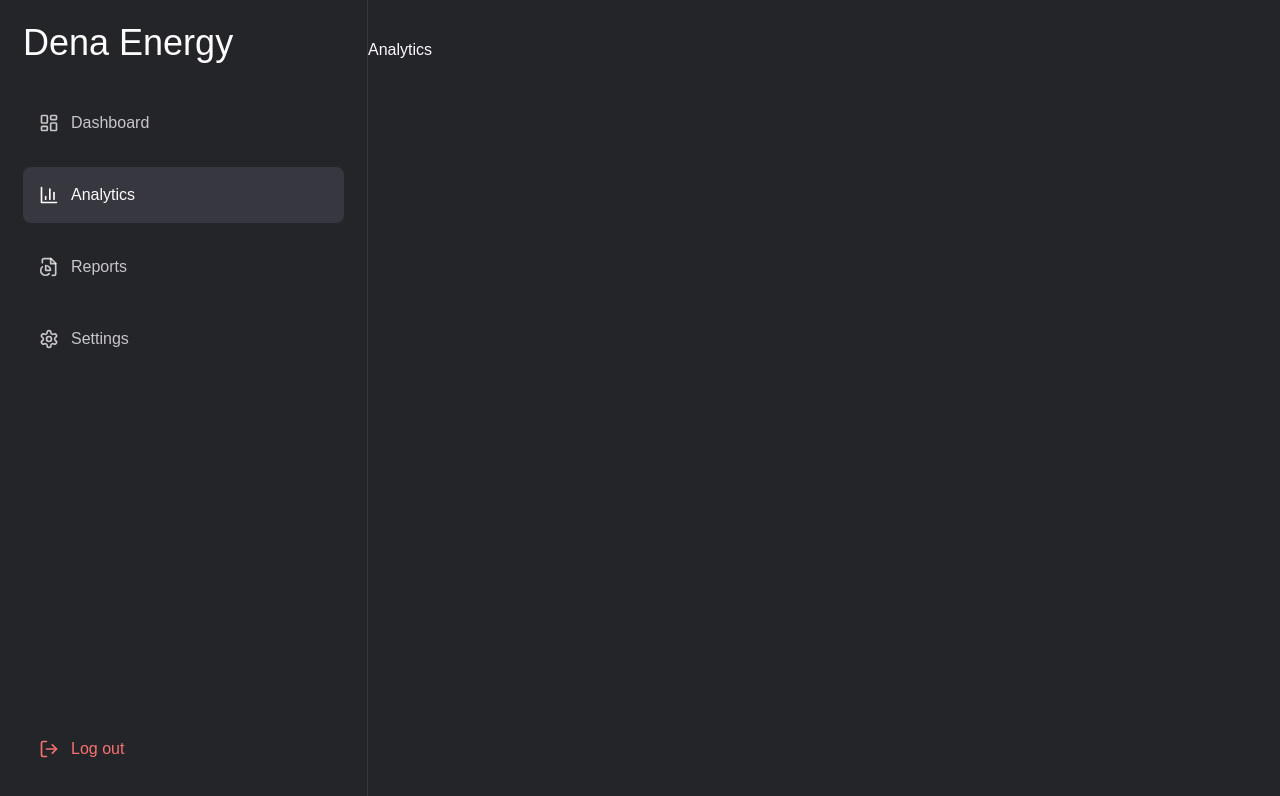
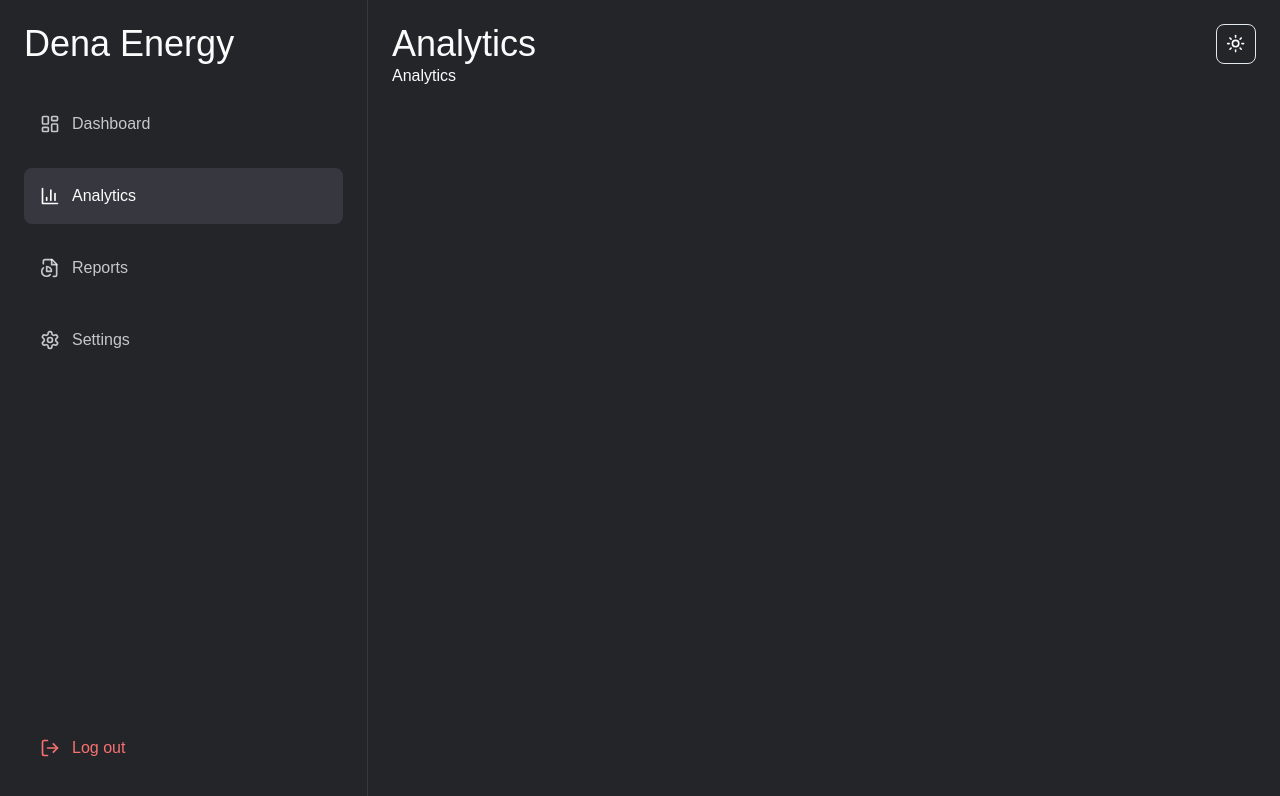
Before and after one commit to TrustfulDev/dena-energy-dashboard, a Next.js app: page /analytics in a window 1280 px wide. Shown: the top 796 px of the page. Built offline with nearby package versions, Linux system fonts and the light colour scheme; a web font is replaced by a local one.

Commit message:
Pages & Header
Initialized pages and adjusted the RootLayout to better fit a sidebar and content. Improved folder structure.

```diff
--- a/app/analytics/page.tsx
+++ b/app/analytics/page.tsx
@@ -1,6 +1,6 @@
 export default function Analytics() {
     return (
-        <div className="bg-[#242529] inline">
+        <div className="bg-[#242529]">
             Analytics
         </div>
     )
--- a/app/layout.tsx
+++ b/app/layout.tsx
@@ -3,8 +3,9 @@ import type { Metadata } from 'next'
 import { Inclusive_Sans } from 'next/font/google'
 
 import { ThemeProvider } from "@/components/theme-provider"
-import { MobileNav } from "@/components/mobile-nav"
-import { Sidebar } from "@/components/sidebar"
+import { MobileNav } from "@/components/navigation/mobile-nav"
+import { Sidebar } from "@/components/navigation/sidebar"
+import { DesktopHeader } from "@/components/navigation/desktop-header"
 
 const font = Inclusive_Sans({ weight: "400", style: "normal", subsets: ['latin'], display: "swap" })
 
@@ -20,7 +21,7 @@ export default function RootLayout({
 }) {
   return (
     <html lang="en">
-      <body className={font.className}>
+      <body className={`${font.className} block md:flex`}>
         <ThemeProvider
           attribute="class"
           defaultTheme="system"
@@ -28,8 +29,12 @@ export default function RootLayout({
           disableTransitionOnChange
         >
           <MobileNav />
+
           <Sidebar />
-          {children}
+          <section className="md:p-6 flex-1">
+            <DesktopHeader />
+            {children}
+          </section>
         </ThemeProvider>
       </body>
     </html>
--- a/app/page.tsx
+++ b/app/page.tsx
@@ -2,7 +2,7 @@ import Image from 'next/image'
 
 export default function Home() {
   return (
-    <div className="bg-[#242529] inline">
+    <div className="bg-[#242529]">
       Home
     </div>
   )
--- a/app/reports/page.tsx
+++ b/app/reports/page.tsx
@@ -1,6 +1,6 @@
 export default function Reports() {
     return (
-        <div className="bg-[#242529] inline">
+        <div className="bg-[#242529]">
             Reports
         </div>
     )
--- a/app/settings/page.tsx
+++ b/app/settings/page.tsx
@@ -1,6 +1,6 @@
 export default function Settings() {
     return (
-        <div className="bg-[#242529] inline">
+        <div className="bg-[#242529]">
             Settings
         </div>
     )
--- a/components/mobile-nav.tsx
+++ /dev/null
@@ -1,57 +0,0 @@
-"use client"
-import Image from 'next/image'
-
-import {
-    Menu,
-    LayoutDashboard,
-    BarChart3,
-    FilePieChart,
-    Settings,
-    LogOut
-} from "lucide-react"
-
-import {
-    Sheet,
-    SheetContent,
-    SheetTrigger,
-} from "@/components/ui/sheet"
-
-import { NavBtn } from "@/components/nav-btns"
-import { ThemeToggle } from "@/components/theme-toggle"
-import { usePathname } from "next/navigation"
-
-export const MobileNav = () => {
-    // Used to determine which page the user is on & sets the active nav-btn.
-    const pathname = usePathname();
-
-    return (
-        <nav className="flex justify-between p-6 fixed w-full md:hidden bg-primary-bg">
-            <Sheet>
-                <SheetTrigger><Menu /></SheetTrigger>
-
-                <SheetContent side="left" className="w-full bg-primary-bg flex flex-col items-center">
-                    <Image
-                        src="https://static1.squarespace.com/static/6317eadce6c9ad7186eda45f/t/63cc428dbaa259500f507df3/1697402676070/"
-                        width={100}
-                        height={100}
-                        alt="Dena Energy Logo"
-                        className="mt-20"
-                    />
-                    <h1 className="text-3xl mb-14">Dena Energy</h1>
-
-                    <div className="flex flex-col gap-1 w-full">
-                        <NavBtn Icon={LayoutDashboard} text="Dashboard" link="/" active={pathname === "/"} className="" withSheetClose />
-                        <NavBtn Icon={BarChart3} text="Analytics" link="/analytics" active={pathname === "/analytics"} className="" withSheetClose />
-                        <NavBtn Icon={FilePieChart} text="Reports" link="/reports" active={pathname === "/reports"} className="" withSheetClose />
-                        <NavBtn Icon={Settings} text="Settings" link="/settings" active={pathname === "/settings"} className="" withSheetClose />
-                        <NavBtn Icon={LogOut} text="Log out" link="#" active={false} className="" withSheetClose />
-                    </div>
-                </SheetContent>
-            </Sheet>
-
-            <div>
-                <ThemeToggle />
-            </div>
-        </nav>
-    )
-}
--- /dev/null
+++ b/components/navigation/desktop-header.tsx
@@ -0,0 +1,30 @@
+"use client"
+
+import { useState, useEffect } from 'react'
+import { ThemeToggle } from "../theme-toggle"
+import { usePathname } from "next/navigation"
+
+export const DesktopHeader = () => {
+    // Used to determine which page the user is on & sets the active nav-btn.
+    const pathname = usePathname();
+
+    // Update the header based on the current page
+    const [page, setPage] = useState("Overview")
+    useEffect(() => {
+        const pathMap: {[key: string]: string} = {
+            "/": "Overview",
+            "/analytics": "Analytics",
+            "/reports": "Reports",
+            "/settings": "Settings"
+        };
+
+        setPage(pathMap[pathname] || "Overview");
+    }, [pathname]);
+
+    return (
+        <header className="hidden md:flex justify-between">
+            <h1 className="text-4xl">{page}</h1>
+            <ThemeToggle />
+        </header>
+    )
+}
--- /dev/null
+++ b/components/navigation/mobile-nav.tsx
@@ -0,0 +1,59 @@
+"use client"
+import Image from 'next/image'
+
+import {
+    Menu,
+    LayoutDashboard,
+    BarChart3,
+    FilePieChart,
+    Settings,
+    LogOut
+} from "lucide-react"
+
+import {
+    Sheet,
+    SheetContent,
+    SheetTrigger,
+} from "@/components/ui/sheet"
+
+import { NavBtn } from "@/components/navigation/nav-btns"
+import { ThemeToggle } from "@/components/theme-toggle"
+import { usePathname } from "next/navigation"
+
+export const MobileNav = () => {
+    // Used to determine which page the user is on & sets the active nav-btn.
+    const pathname = usePathname();
+
+    return (
+        <div className="h-[88px] md:hidden">
+            <nav className="flex justify-between p-6 fixed w-full bg-primary-bg">
+                <Sheet>
+                    <SheetTrigger><Menu /></SheetTrigger>
+
+                    <SheetContent side="left" className="w-full bg-primary-bg flex flex-col items-center">
+                        <Image
+                            src="https://static1.squarespace.com/static/6317eadce6c9ad7186eda45f/t/63cc428dbaa259500f507df3/1697402676070/"
+                            width={100}
+                            height={100}
+                            alt="Dena Energy Logo"
+                            className="mt-20"
+                        />
+                        <h1 className="text-3xl mb-14">Dena Energy</h1>
+
+                        <div className="flex flex-col gap-1 w-full">
+                            <NavBtn Icon={LayoutDashboard} text="Dashboard" link="/" active={pathname === "/"} className="" withSheetClose />
+                            <NavBtn Icon={BarChart3} text="Analytics" link="/analytics" active={pathname === "/analytics"} className="" withSheetClose />
+                            <NavBtn Icon={FilePieChart} text="Reports" link="/reports" active={pathname === "/reports"} className="" withSheetClose />
+                            <NavBtn Icon={Settings} text="Settings" link="/settings" active={pathname === "/settings"} className="" withSheetClose />
+                            <NavBtn Icon={LogOut} text="Log out" link="#" active={false} className="mt-auto text-red-400" withSheetClose />
+                        </div>
+                    </SheetContent>
+                </Sheet>
+
+                <div>
+                    <ThemeToggle />
+                </div>
+            </nav>
+        </div>
+    )
+}
--- a/components/sidebar.tsx
+++ b/components/navigation/sidebar.tsx
@@ -8,14 +8,14 @@ import {
     LogOut
 } from "lucide-react"
 
-import { NavBtn } from "@/components/nav-btns"
+import { NavBtn } from "@/components/navigation/nav-btns"
 import { usePathname } from "next/navigation"
 
 export const Sidebar = () => {
     const pathname = usePathname();
 
     return (
-        <aside className="hidden md:inline-flex flex-col gap-4 w-[368px] h-screen border-r border-primary-card p-[23px]">
+        <aside className="hidden md:inline-flex flex-col gap-4 w-[368px] h-screen border-r border-primary-card p-6">
             <header className="mb-4">
                 <h1 className="text-4xl">Dena Energy</h1>
             </header>
```
Also changed, not shown: components/navigation/nav-btns.tsx (renamed from components/nav-btns.tsx).
